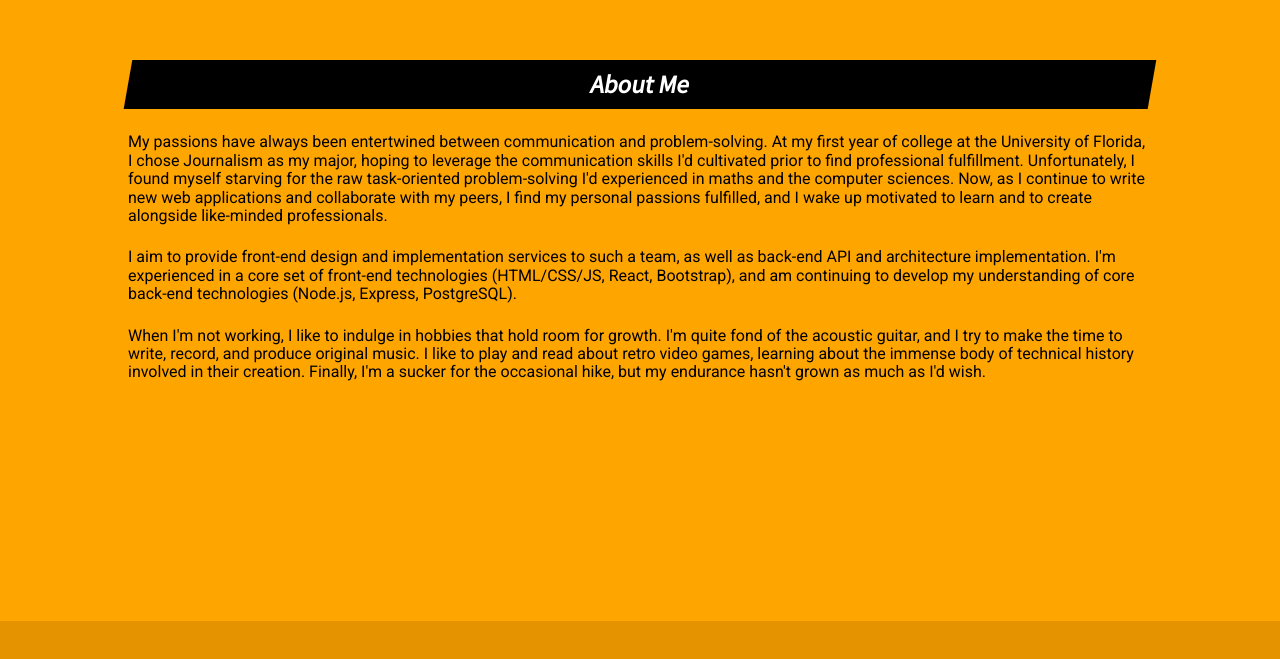
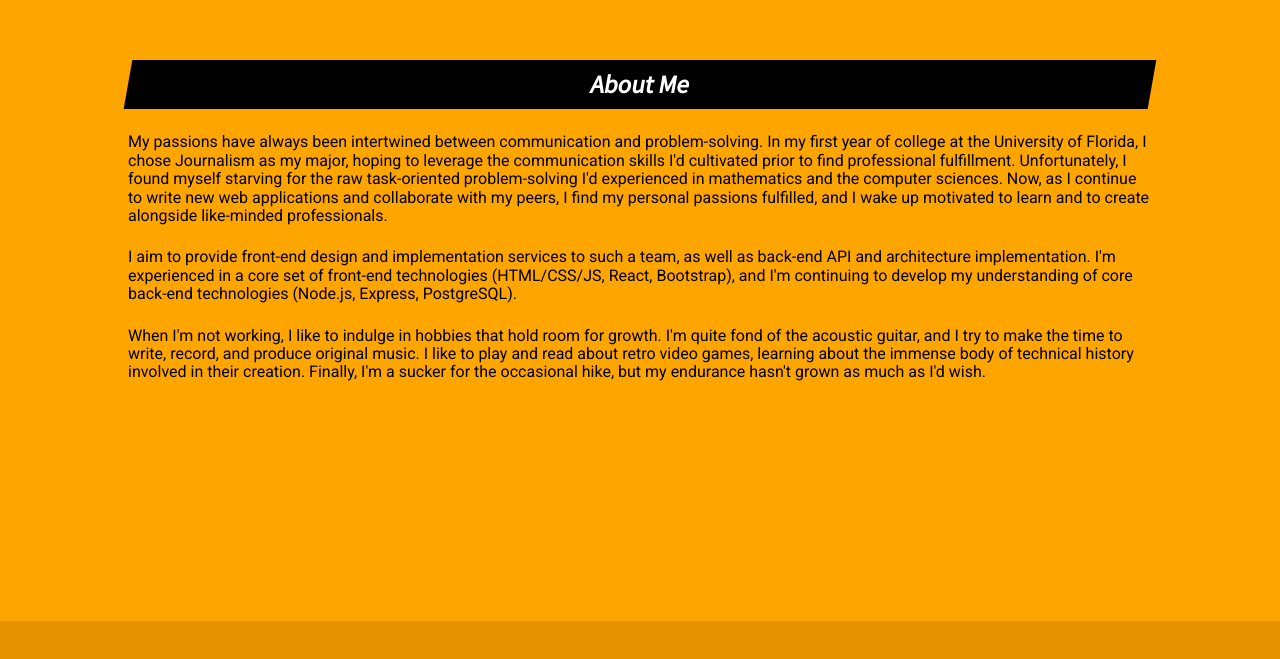
Before and after one commit to ryandavidmercado/ryandavidmercado.github.io, a plain HTML site: page index.html in a window 1280 px wide. Shown: the part 1858-2517 px from the top of the page. Drawn offline with nearby package versions, Linux system fonts and the light colour scheme; no server answers; some icons are missing.

Commit message:
Typo fixes

```diff
--- a/index.html
+++ b/index.html
@@ -60,11 +60,11 @@ Our content is not displayed until our CSS has been parsed. -->
     <section id="about" class="screen-height">
       <h2 class="center-text styled-skew">About Me</h2>
       <p>
-        My passions have always been entertwined between communication and problem-solving.
-        At my first year of college at the University of Florida, I chose Journalism as my major,
+        My passions have always been intertwined between communication and problem-solving.
+        In my first year of college at the University of Florida, I chose Journalism as my major,
         hoping to leverage the communication skills I'd cultivated prior to find professional fulfillment.
         Unfortunately, I found myself starving for the raw task-oriented problem-solving
-        I'd experienced in maths and the computer sciences.
+        I'd experienced in mathematics and the computer sciences.
         Now, as I continue to write new web applications and collaborate with my peers,
         I find my personal passions fulfilled,
         and I wake up motivated to learn and to create alongside like-minded professionals.
@@ -73,7 +73,7 @@ Our content is not displayed until our CSS has been parsed. -->
         I aim to provide front-end design and implementation services to such a team,
         as well as back-end API and architecture implementation. I'm experienced in a core set of
         front-end technologies (HTML/CSS/JS, React, Bootstrap),
-        and am continuing to develop my understanding of core back-end technologies
+        and I'm continuing to develop my understanding of core back-end technologies
         (Node.js, Express, PostgreSQL).
       </p>
       <p>
```
